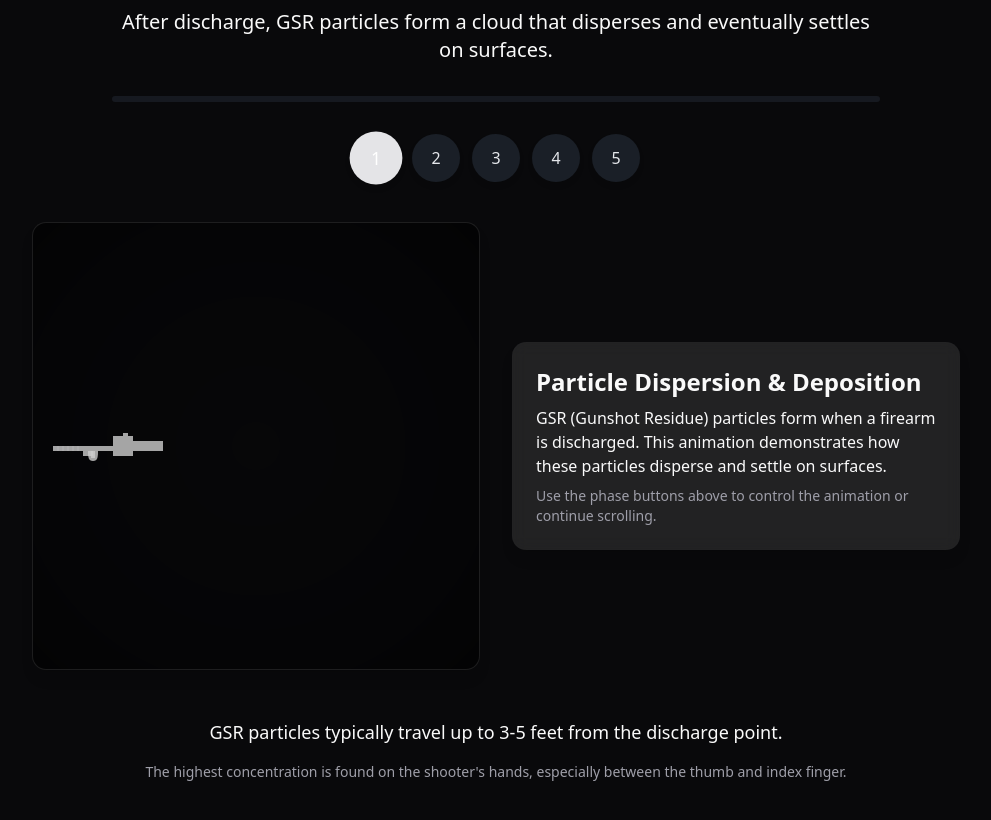
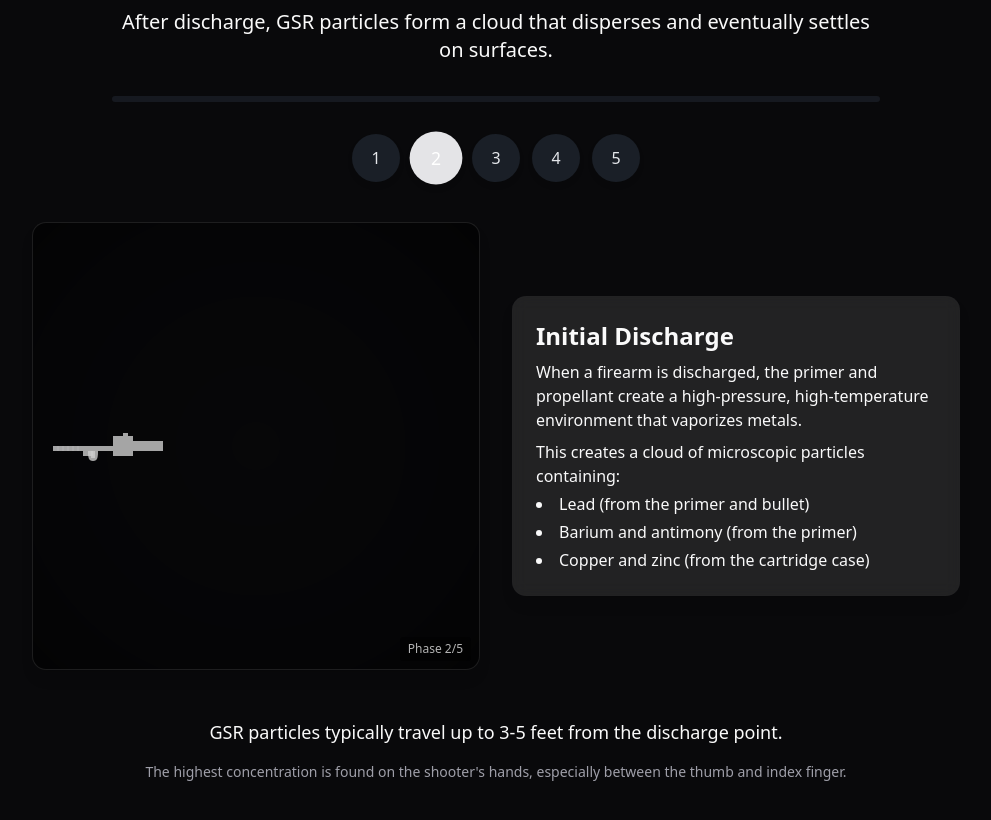
Before and after one commit to Danielnke/gsr-project, a Next.js app: page / in a window 1280 px wide. Shown: the part 2960-3780 px from the top of the page, without its empty margins (144-1135 px from the left). Built offline with nearby package versions, Linux system fonts and the light colour scheme.

Commit message:
Animation boost

```diff
--- a/src/components/sections/Section1_Introduction.tsx
+++ b/src/components/sections/Section1_Introduction.tsx
@@ -35,6 +35,9 @@
     // Mark component as loaded
     setIsLoaded(true);
 
+    // Capture the current value of the ref for use in the effect and cleanup
+    const currentSectionElement = sectionRef.current;
+
     // Create a timeline for the animations
     const tl = gsap.timeline({ defaults: { ease: 'power3.out' } });
 
@@ -69,8 +72,8 @@
       }
 
       // Optional: Add a subtle background animation
-      if (sectionRef.current) {
-        gsap.to(sectionRef.current, {
+      if (currentSectionElement) {
+        gsap.to(currentSectionElement, {
           backgroundPosition: '100% 100%',
           duration: 20,
           repeat: -1,
@@ -105,8 +108,8 @@
     return () => {
       // Clean up animations
       tl.kill();
-      if (sectionRef.current) { // Check if current to prevent errors if component unmounts early
-        gsap.killTweensOf(sectionRef.current);
+      if (currentSectionElement) { // Use the captured value in cleanup
+        gsap.killTweensOf(currentSectionElement);
       }
     };
   }, [prefersReducedMotion]); // Added prefersReducedMotion to dependency array
--- a/src/components/sections/Section2_Ammunition.tsx
+++ b/src/components/sections/Section2_Ammunition.tsx
@@ -1,7 +1,6 @@
 "use client";
 
-import React, { useEffect, useRef, useState } from 'react';
-import { gsap } from 'gsap';
+import React, { useRef, useState } from 'react';
 import Section from '../shared/Section';
 import Hotspot from '../shared/Hotspot';
 
--- a/src/components/sections/Section3/DischargeAnimation.tsx
+++ b/src/components/sections/Section3/DischargeAnimation.tsx
@@ -42,12 +42,23 @@
 
   // Handle particles creation
   const handleParticlesCreated = (newParticles: HTMLDivElement[]) => {
+    console.log("DischargeAnimation: handleParticlesCreated called", newParticles);
     particlesRef.current = newParticles;
     setParticlesReady(true);
+    console.log("DischargeAnimation: particlesReady set to true");
   };
 
   // Main animation sequence
   useEffect(() => {
+    console.log("DischargeAnimation: Main animation useEffect triggered. State:", {
+      isActive,
+      particlesReady,
+      firingPinRef: !!firingPinRef.current,
+      primerRef: !!primerRef.current,
+      flashRef: !!flashRef.current,
+      propellantRef: !!propellantRef.current,
+      particles: particlesRef.current ? particlesRef.current.length : 0
+    });
     // Only proceed if active, elements exist, and particles are ready
     if (!isActive || !particlesReady || !firingPinRef.current || !primerRef.current ||
         !flashRef.current || !propellantRef.current) {
@@ -147,6 +158,7 @@
 
   // Activate the animation
   const activate = () => {
+    console.log("DischargeAnimation: activate() called");
     setIsActive(true);
     if (onPhaseChange) onPhaseChange(0); // Initial phase
   };
--- a/src/components/sections/Section3/ParticleSystem.tsx
+++ b/src/components/sections/Section3/ParticleSystem.tsx
@@ -23,6 +23,7 @@
     const currentContainer = containerRef.current; // Capture at the top
 
     if (active && currentContainer) {
+      console.log("ParticleSystem: Becoming active, creating particles");
       const particles = createParticles(currentContainer, count); // Use captured
       if (onParticlesCreated) {
         onParticlesCreated(particles);
@@ -42,6 +43,7 @@
   const createParticles = (container: HTMLElement, count: number): HTMLDivElement[] => {
     // Clear existing particles
     container.innerHTML = '';
+    console.log("ParticleSystem: Cleared existing particles");
 
     const particleElements: HTMLDivElement[] = [];
 
@@ -71,7 +73,7 @@
       container.appendChild(particle);
       particleElements.push(particle);
     }
-
+    console.log("ParticleSystem: Created particle elements", particleElements);
     return particleElements;
   };
 
--- a/src/components/sections/Section3/index.tsx
+++ b/src/components/sections/Section3/index.tsx
@@ -36,32 +36,43 @@
 
   // Set up scroll trigger for the animation
   useEffect(() => {
-    if (!sectionRef.current || !animationRef.current) return;
+    console.log("Section3_Discharge: Component did mount and useEffect is running.");
 
-    // Create scroll trigger
-    const scrollTrigger = ScrollTrigger.create({
+    // Temporarily simplified to debug if this useEffect runs at all
+    if (!sectionRef.current || !animationRef.current) {
+      console.log("Section3_Discharge: Refs not available on mount. sectionRef:", sectionRef.current, "animationRef:", animationRef.current);
+      return;
+    }
+    console.log("Section3_Discharge: Refs ARE available. Setting up ScrollTrigger.");
+
+    const st = ScrollTrigger.create({
       trigger: sectionRef.current,
       start: 'top 60%',
       end: 'bottom 40%',
       onEnter: () => {
+        console.log("Section3_Discharge: ScrollTrigger onEnter. animationPlayed:", animationPlayed);
         if (!animationPlayed && animationRef.current) {
+          console.log("Section3_Discharge: Activating animation.");
           animationRef.current.activate();
           setAnimationPlayed(true);
         }
       },
       onLeaveBack: () => {
+        console.log("Section3_Discharge: ScrollTrigger onLeaveBack. animationPlayed:", animationPlayed);
         if (animationPlayed && animationRef.current) {
+          console.log("Section3_Discharge: Resetting animation.");
           animationRef.current.reset();
           setAnimationPlayed(false);
         }
       }
     });
+    console.log("Section3_Discharge: ScrollTrigger instance created:", st);
 
-    // Clean up
     return () => {
-      scrollTrigger.kill();
+      console.log("Section3_Discharge: Cleaning up ScrollTrigger.");
+      st.kill();
     };
-  }, [animationPlayed]); // Include animationPlayed in dependencies
+  }, []); // Using empty dependency array to run only on mount for now
 
   return (
     <Section id="discharge" className="relative">
--- a/src/components/sections/Section4/DispersionAnimation.tsx
+++ b/src/components/sections/Section4/DispersionAnimation.tsx
@@ -202,7 +202,7 @@
       {/* Particles container */}
       <div
         ref={particlesContainerRef}
-        className="absolute inset-0 z-0"
+        className="absolute inset-0 z-10"
       >
         {/* Particles */}
         {init && ( // Render Particles only after engine is initialized
--- a/src/components/sections/Section4/index.tsx
+++ b/src/components/sections/Section4/index.tsx
@@ -17,24 +17,21 @@
   const progressBarRef = useRef<HTMLDivElement>(null);
   const progressIndicatorRef = useRef<HTMLDivElement>(null);
   const phaseButtonsRef = useRef<HTMLDivElement>(null);
-  const autoPlayTimeoutRef = useRef<NodeJS.Timeout | null>(null);
-  const autoPlayIntervalRef = useRef<NodeJS.Timeout | null>(null);
 
   // State to track animation progress
   const [animationPhase, setAnimationPhase] = useState(0);
-  const [animationPlayed, setAnimationPlayed] = useState(false);
-  const [userInteracted, setUserInteracted] = useState(false);
-  const userInteractedRef = useRef(userInteracted);
+  // const [userInteracted, setUserInteracted] = useState(false); // No longer needed for auto-play logic
+  // const userInteractedRef = useRef(userInteracted); // No longer needed
 
-  useEffect(() => {
-    userInteractedRef.current = userInteracted;
-  }, [userInteracted]);
+  // useEffect(() => { // No longer needed
+  //   userInteractedRef.current = userInteracted;
+  // }, [userInteracted]);
 
   // Handle manual phase navigation
   const setPhase = (phase: number) => {
     if (phase >= 0 && phase <= 4) {
       setAnimationPhase(phase);
-      setUserInteracted(true);
+      // setUserInteracted(true); // No longer needed for auto-play logic
 
       // Highlight the selected button
       if (phaseButtonsRef.current) {
@@ -54,68 +51,24 @@
   useEffect(() => {
     if (!sectionRef.current || !progressBarRef.current || !progressIndicatorRef.current) return;
 
-    // Create scroll trigger for section visibility
-    const scrollTrigger = ScrollTrigger.create({
-      trigger: sectionRef.current,
-      start: 'top 60%',
-      end: 'bottom 40%',
-      onEnter: () => {
-        if (!animationPlayed && !userInteractedRef.current) {
-          // Start the animation sequence with a delay
-          autoPlayTimeoutRef.current = setTimeout(() => {
-            if (userInteractedRef.current) return; // Check again before starting
-            // Start with phase 0
-            setAnimationPhase(0);
-
-            // Then progress through phases
-            autoPlayIntervalRef.current = setInterval(() => {
-              if (userInteractedRef.current) {
-                if (autoPlayIntervalRef.current) clearInterval(autoPlayIntervalRef.current);
-                return;
-              }
-              setAnimationPhase(prev => {
-                if (prev < 4) {
-                  return prev + 1;
-                } else {
-                  if (autoPlayIntervalRef.current) clearInterval(autoPlayIntervalRef.current);
-                  setAnimationPlayed(true);
-                  return prev;
-                }
-              });
-            }, 3000); // Progress every 3 seconds for better viewing
-          }, 500);
-        }
-      },
-      onLeaveBack: () => {
-        if (!userInteracted) {
-          setAnimationPhase(0);
-          setAnimationPlayed(false);
-        }
-      }
-    });
-
-    // Create a scroll-based progress indicator
+    // Create a scroll-based progress indicator and phase controller
     const progressScrollTrigger = ScrollTrigger.create({
       trigger: sectionRef.current,
-      start: 'top 80%',
-      end: 'bottom 20%',
+      pin: sectionRef.current, // Pin the section
+      start: 'top top', // Start pinning when the top of the section hits the top of the viewport
+      end: '+=500%', // Pin for a scroll distance equivalent to 500% of viewport height (100% per phase)
       scrub: 0.5, // Smooth scrubbing effect
       onUpdate: (self) => {
         // Update progress indicator based on scroll position
         if (progressIndicatorRef.current) {
           gsap.to(progressIndicatorRef.current, {
             width: `${self.progress * 100}%`,
-            duration: 0.1,
+            duration: 0.1, // Keep duration low for responsiveness to scrub
           });
 
-          // If user scrolls, they have interacted.
-          if (!userInteractedRef.current) {
-            setUserInteracted(true);
-          }
-
           // Scroll always updates the phase if it's different
-          const newPhase = Math.min(4, Math.floor(self.progress * 5));
-          if (newPhase !== animationPhase) {
+          const newPhase = Math.min(4, Math.floor(self.progress * 5)); // 5 phases (0-4)
+          if (newPhase !== animationPhase) { // Check current animationPhase from state
             setAnimationPhase(newPhase);
           }
         }
@@ -124,12 +77,9 @@
 
     // Clean up
     return () => {
-      scrollTrigger.kill();
       progressScrollTrigger.kill();
-      if (autoPlayTimeoutRef.current) clearTimeout(autoPlayTimeoutRef.current);
-      if (autoPlayIntervalRef.current) clearInterval(autoPlayIntervalRef.current);
     };
-  }, [animationPhase, animationPlayed, userInteracted]); // userInteracted is still needed here for the main logic flow
+  }, []); // Empty dependency array: setup ScrollTrigger once on mount
 
   // Animation for text content
   useEffect(() => {
--- a/src/components/shared/Layout.tsx
+++ b/src/components/shared/Layout.tsx
@@ -26,12 +26,20 @@
   const [currentSectionId, setCurrentSectionId] = useState<string | null>(SECTIONS_CONFIG[0]?.id || null);
   const observerRef = useRef<IntersectionObserver | null>(null);
   const sectionRefs = useRef<Map<string, HTMLElement>>(new Map());
+  const currentSectionIdRef = useRef(currentSectionId);
+
+  useEffect(() => {
+    currentSectionIdRef.current = currentSectionId;
+  }, [currentSectionId]);
 
   useEffect(() => {
     // Debug console log removed
     // if (debug) {
     //   console.log('[Layout] Rendering with debug mode:', debug);
     // }
+
+    // Capture sectionRefs.current for use in cleanup
+    const currentSectionRefsMap = sectionRefs.current;
 
     // Dynamically find section elements once children are rendered
     // This assumes children (the page content) will eventually render the sections
@@ -42,7 +50,7 @@
       SECTIONS_CONFIG.forEach(section => {
         const el = document.getElementById(section.id);
         if (el) {
-          sectionRefs.current.set(section.id, el);
+          currentSectionRefsMap.set(section.id, el);
         }
       });
 
@@ -61,9 +69,9 @@
           // Fallback if no section is >50% visible (e.g. during fast scroll)
           // Find the first intersecting entry from the top
           const firstVisible = entries.find(e => e.isIntersecting);
-          if (firstVisible && currentSectionId !== firstVisible.target.id && entries.every(e => e.intersectionRatio < 0.5)) {
-             // Check if currentSectionId is not already set to this to avoid loop if it's the only one < 50%
-            const currentIdx = SECTIONS_CONFIG.findIndex(s => s.id === currentSectionId);
+          if (firstVisible && currentSectionIdRef.current !== firstVisible.target.id && entries.every(e => e.intersectionRatio < 0.5)) {
+             // Check if currentSectionIdRef.current is not already set to this to avoid loop if it's the only one < 50%
+            const currentIdx = SECTIONS_CONFIG.findIndex(s => s.id === currentSectionIdRef.current);
             const firstVisibleIdx = SECTIONS_CONFIG.findIndex(s => s.id === firstVisible.target.id);
             if (firstVisibleIdx < currentIdx || currentIdx === -1) { // Only update if it's an earlier section or none is set
                  setCurrentSectionId(firstVisible.target.id);
@@ -76,7 +84,7 @@
         }
       );
 
-      sectionRefs.current.forEach(el => observerRef.current?.observe(el));
+      currentSectionRefsMap.forEach(el => observerRef.current?.observe(el));
     }, 100); // Delay to allow sections to render
 
     return () => {
@@ -84,7 +92,7 @@
       if (observerRef.current) {
         observerRef.current.disconnect();
       }
-      sectionRefs.current.clear();
+      currentSectionRefsMap.clear();
     };
   }, [debug, children]); // Re-run if children change, as sections might re-render
 
--- a/src/components/shared/ScrollSnapContainer.tsx
+++ b/src/components/shared/ScrollSnapContainer.tsx
@@ -19,7 +19,7 @@
   const containerRef = useRef<HTMLDivElement>(null);
   // Add error handling for context
   const [contextError, setContextError] = useState<Error | null>(null);
-  const [currentSection, setCurrentSection] = useState('unknown');
+  // const [currentSection, setCurrentSection] = useState('unknown'); // Removed unused state
 
   // Try to use the context, but handle errors gracefully
   let contextState = fallbackState;
@@ -92,8 +92,7 @@
         const sectionId = section.id || 'unknown';
 
         if (entry.isIntersecting) {
-          // Update local state
-          setCurrentSection(sectionId);
+          // Update local state - setCurrentSection(sectionId); // Removed as currentSection state is unused
 
           // Try to update context if available
           if (contextDispatch) {
```
